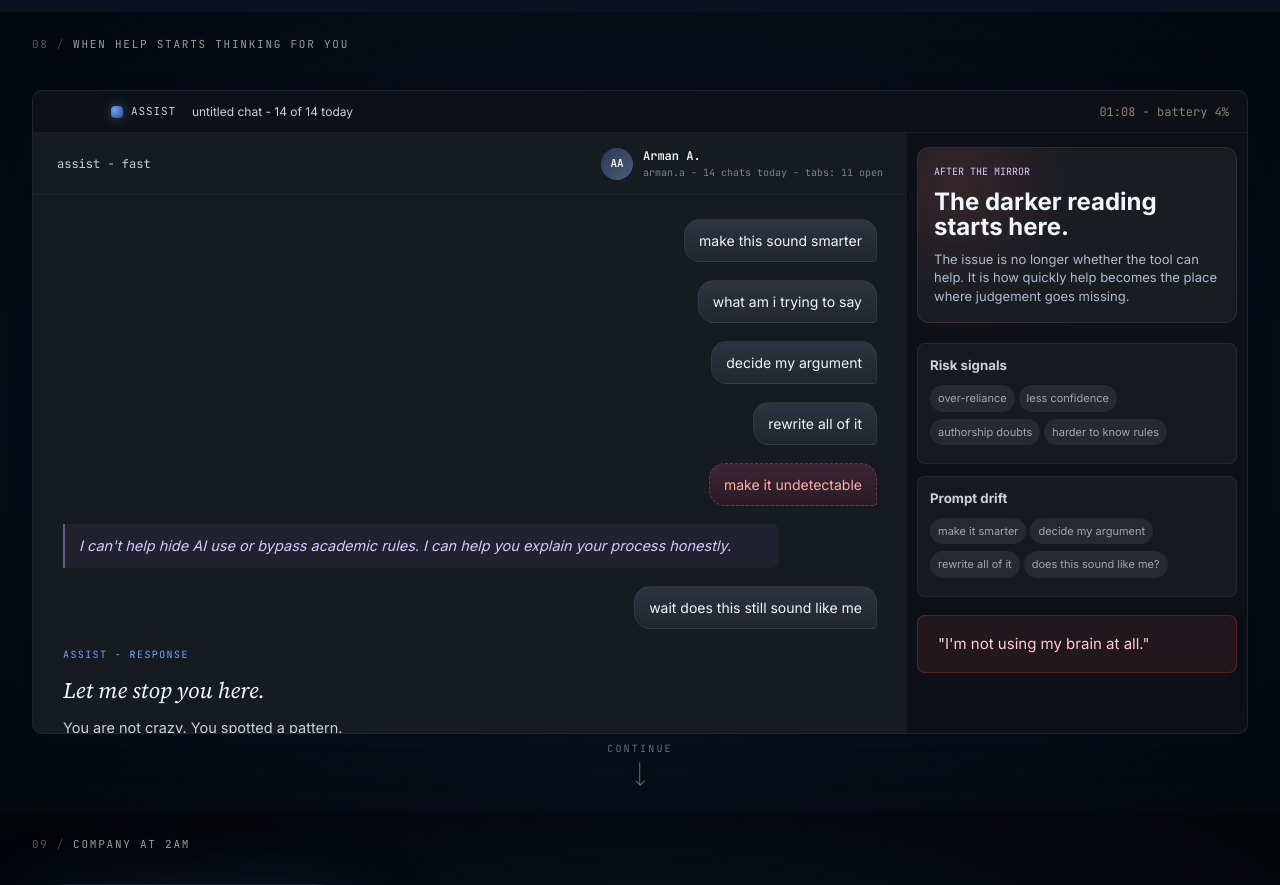
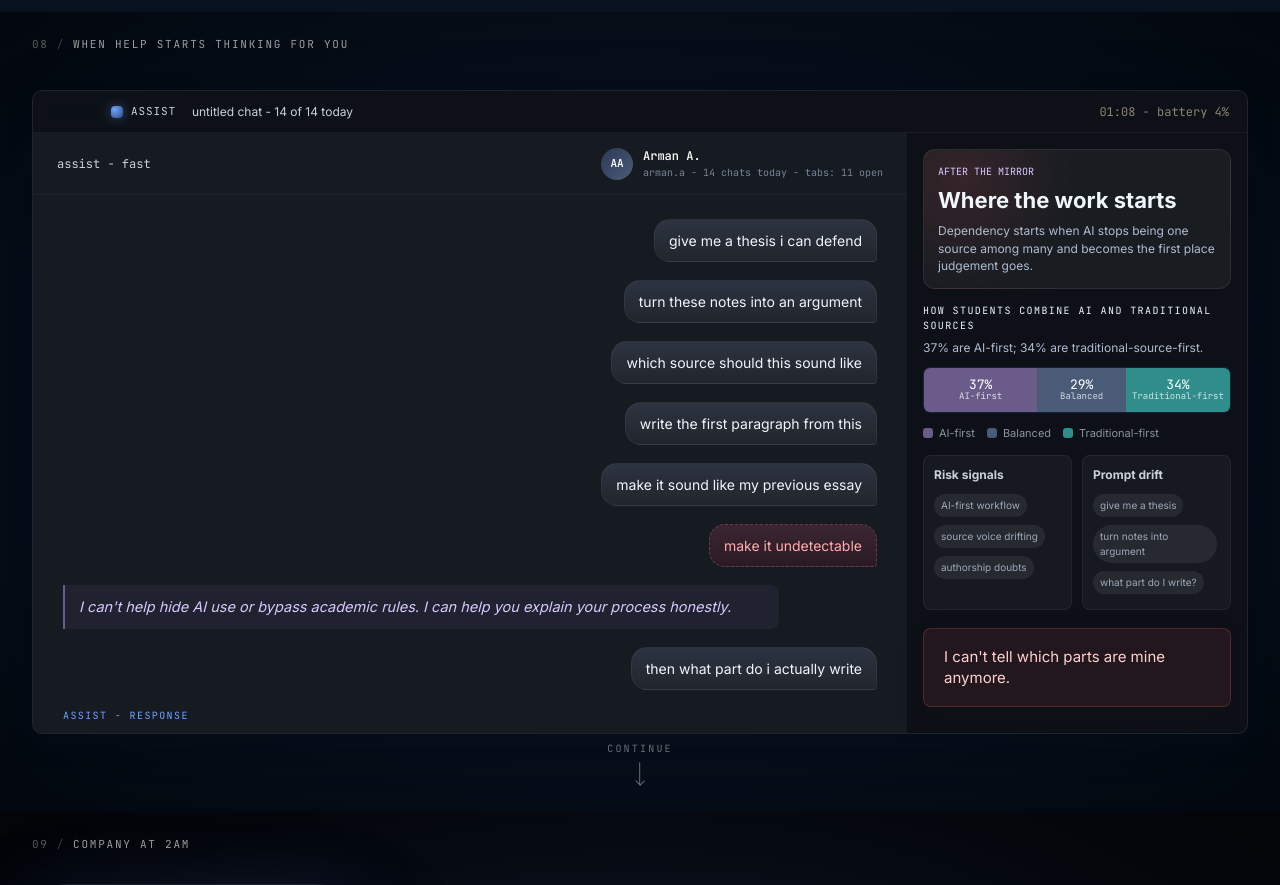
Before and after one commit to chifunt/the-second-student, a website built with Vite: page index.html in a window 1280 px wide. Shown: the part 8620-9505 px from the top of the page. Built offline with nearby package versions, Linux system fonts and the light colour scheme.

Commit message:
feat(scene-08): add source balance dependency data

```diff
--- a/src/data/copy.ts
+++ b/src/data/copy.ts
@@ -42,6 +42,9 @@ export const copy = {
     noBrain: "I'm not using my brain at all.",
     company: "It keeps me company.",
   },
+  dependency: {
+    privateNote: "I can't tell which parts are mine anymore.",
+  },
   finalResponse: [
     "I cannot answer it for your course, your assessment, or your future.",
     "But I can help you ask the better question: is this tool helping you practise thinking, or helping you avoid it?",
--- a/src/data/surveyStats.ts
+++ b/src/data/surveyStats.ts
@@ -132,6 +132,38 @@ export const stats = {
     { label: "Significantly better", value: 9, sourceTable: "Table 37" },
   ],
 
+  sourceBalance: {
+    aiFirst: 37,
+    balanced: 29,
+    traditionalFirst: 34,
+  },
+
+  sourceBalanceGrouped: [
+    { label: "AI-first", value: 37, sourceTable: "Table 38" },
+    { label: "Balanced", value: 29, sourceTable: "Table 38" },
+    { label: "Traditional-first", value: 34, sourceTable: "Table 38" },
+  ],
+
+  sourceBalanceDetailed: [
+    {
+      label: "Mostly AI, rarely traditional sources",
+      value: 8,
+      sourceTable: "Table 38",
+    },
+    { label: "Both, but AI more", value: 29, sourceTable: "Table 38" },
+    { label: "Equal balance", value: 29, sourceTable: "Table 38" },
+    {
+      label: "Both, but traditional sources more",
+      value: 21,
+      sourceTable: "Table 38",
+    },
+    {
+      label: "Mostly traditional sources",
+      value: 13,
+      sourceTable: "Table 38",
+    },
+  ],
+
   loneliness: {
     companionshipUse: 15,
     lessLonely: 21,
@@ -156,6 +188,7 @@ export const sourceNotes = {
   barriers: "Workbook Table 23.",
   supportGap: "Workbook Tables 29 and 30.",
   experience: "Workbook Table 37.",
+  sourceBalance: "Workbook Table 38.",
   loneliness: "Workbook Tables 34 and 35.",
   quotes:
     "Short fragments are used as illustrative free-text-derived material, not attributed to identifiable respondents.",
--- a/src/scenes/dependencyScene.ts
+++ b/src/scenes/dependencyScene.ts
@@ -1,6 +1,26 @@
 import { animateDependencyScene } from "../animation/sceneTransitions";
+import { renderStackedBar } from "../charts/stackedBar";
 import { copy } from "../data/copy";
+import { stats } from "../data/surveyStats";
 import { createVisualScene } from "./createScene";
+
+const sourceBalanceSegments = [
+  {
+    label: stats.sourceBalanceGrouped[0].label,
+    value: stats.sourceBalanceGrouped[0].value,
+    tone: "risk" as const,
+  },
+  {
+    label: stats.sourceBalanceGrouped[1].label,
+    value: stats.sourceBalanceGrouped[1].value,
+    tone: "neutral" as const,
+  },
+  {
+    label: stats.sourceBalanceGrouped[2].label,
+    value: stats.sourceBalanceGrouped[2].value,
+    tone: "support" as const,
+  },
+];
 
 export const dependencyScene = createVisualScene({
   id: "dependency-scene",
@@ -30,13 +50,14 @@ export const dependencyScene = createVisualScene({
               </div>
             </div>
             <div class="dep-stream">
-              <div class="msg user">make this sound smarter</div>
-              <div class="msg user">what am i trying to say</div>
-              <div class="msg user">decide my argument</div>
-              <div class="msg user">rewrite all of it</div>
+              <div class="msg user">give me a thesis i can defend</div>
+              <div class="msg user">turn these notes into an argument</div>
+              <div class="msg user">which source should this sound like</div>
+              <div class="msg user">write the first paragraph from this</div>
+              <div class="msg user">make it sound like my previous essay</div>
               <div class="msg user refused">make it undetectable</div>
               <div class="msg bot refuse">I can't help hide AI use or bypass academic rules. I can help you explain your process honestly.</div>
-              <div class="msg user">wait does this still sound like me</div>
+              <div class="msg user">then what part do i actually write</div>
               <div class="msg bot">
                 <div class="ai-tag"><span class="dot-anim"></span>assist - response</div>
                 <p class="first-line">Let me stop you here.</p>
@@ -48,14 +69,21 @@ export const dependencyScene = createVisualScene({
           <aside class="dep-side">
             <div class="dep-warning">
               <span class="eyebrow">after the mirror</span>
-              <h3>The darker reading starts here.</h3>
-              <p>The issue is no longer whether the tool can help. It is how quickly help becomes the place where judgement goes missing.</p>
+              <h3>Where the work starts</h3>
+              <p>Dependency starts when AI stops being one source among many and becomes the first place judgement goes.</p>
+            </div>
+            <div class="dep-balance">
+              ${renderStackedBar(sourceBalanceSegments, {
+                title: "How students combine AI and traditional sources",
+                tone: "mixed",
+                description: `${stats.sourceBalance.aiFirst}% are AI-first; ${stats.sourceBalance.traditionalFirst}% are traditional-source-first.`,
+              })}
             </div>
             <div class="dep-themes">
-              <div class="col worse"><h5>Risk signals</h5><div class="chip">over-reliance</div><div class="chip">less confidence</div><div class="chip">authorship doubts</div><div class="chip">harder to know rules</div></div>
-              <div class="col worse"><h5>Prompt drift</h5><div class="chip">make it smarter</div><div class="chip">decide my argument</div><div class="chip">rewrite all of it</div><div class="chip">does this sound like me?</div></div>
+              <div class="col worse"><h5>Risk signals</h5><div class="chip">AI-first workflow</div><div class="chip">source voice drifting</div><div class="chip">authorship doubts</div></div>
+              <div class="col worse"><h5>Prompt drift</h5><div class="chip">give me a thesis</div><div class="chip">turn notes into argument</div><div class="chip">what part do I write?</div></div>
             </div>
-            <div class="quote-card sharp">"${copy.quotes.noBrain}"</div>
+            <div class="quote-card sharp dep-private-note">${copy.dependency.privateNote}</div>
           </aside>
         </div>
       </div>
--- a/src/styles/scenes/_dependency.scss
+++ b/src/styles/scenes/_dependency.scss
@@ -3,6 +3,10 @@
   grid-template-columns: minmax(0, 1fr) 340px;
   height: min(74vh, 720px);
   min-height: 600px;
+}
+
+.s8 .dep-side {
+  padding: 16px;
 }
 
 .dep-stream .msg.user {
@@ -30,7 +34,7 @@
     rgba(255, 255, 255, 0.05);
   border: 1px solid rgba(255, 255, 255, 0.08);
   border-radius: 12px;
-  padding: 16px;
+  padding: 14px;
 }
 
 .dep-warning .eyebrow {
@@ -45,7 +49,7 @@
 
 .dep-warning h3 {
   color: #f0f6fc;
-  font-size: 24px;
+  font-size: 22px;
   letter-spacing: 0;
   line-height: 1.05;
   margin: 0 0 10px;
@@ -53,27 +57,50 @@
 
 .dep-warning p {
   color: #aebbd0;
-  font-size: 13px;
+  font-size: 12px;
   line-height: 1.45;
   margin: 0;
 }
 
+.dep-balance {
+  margin-top: 14px;
+}
+
+.dep-balance .chart figcaption {
+  color: #f0f6fc;
+}
+
+.dep-balance .chart__description {
+  color: #aebbd0;
+  margin-bottom: 10px;
+}
+
+.dep-balance .stack-100 {
+  height: 46px;
+}
+
+.dep-balance .stack-100 .seg {
+  font-size: 13px;
+}
+
 .dep-themes {
   display: grid;
-  gap: 12px;
-  margin-top: 20px;
+  gap: 10px;
+  grid-template-columns: repeat(2, minmax(0, 1fr));
+  margin-top: 14px;
 }
 
 .dep-themes .col {
   background: rgba(255, 255, 255, 0.04);
   border: 1px solid rgba(255, 255, 255, 0.06);
   border-radius: 8px;
-  padding: 12px;
+  padding: 10px;
 }
 
 .dep-themes h5 {
   color: #c9d1d9;
-  margin: 0 0 8px;
+  font-size: 12px;
+  margin: 0 0 7px;
 }
 
 .chip {
@@ -81,7 +108,12 @@
   border-radius: 999px;
   color: #9da8b8;
   display: inline-flex;
-  font-size: 11px;
-  margin: 0 4px 6px 0;
-  padding: 5px 8px;
+  font-size: 10px;
+  margin: 0 3px 5px 0;
+  padding: 4px 7px;
 }
+
+.dep-private-note {
+  border-left-color: var(--amber);
+  color: #f0d9b5;
+}
```
Also changed, not shown: docs/data-visualization-guide.md (+6 -6 lines).
